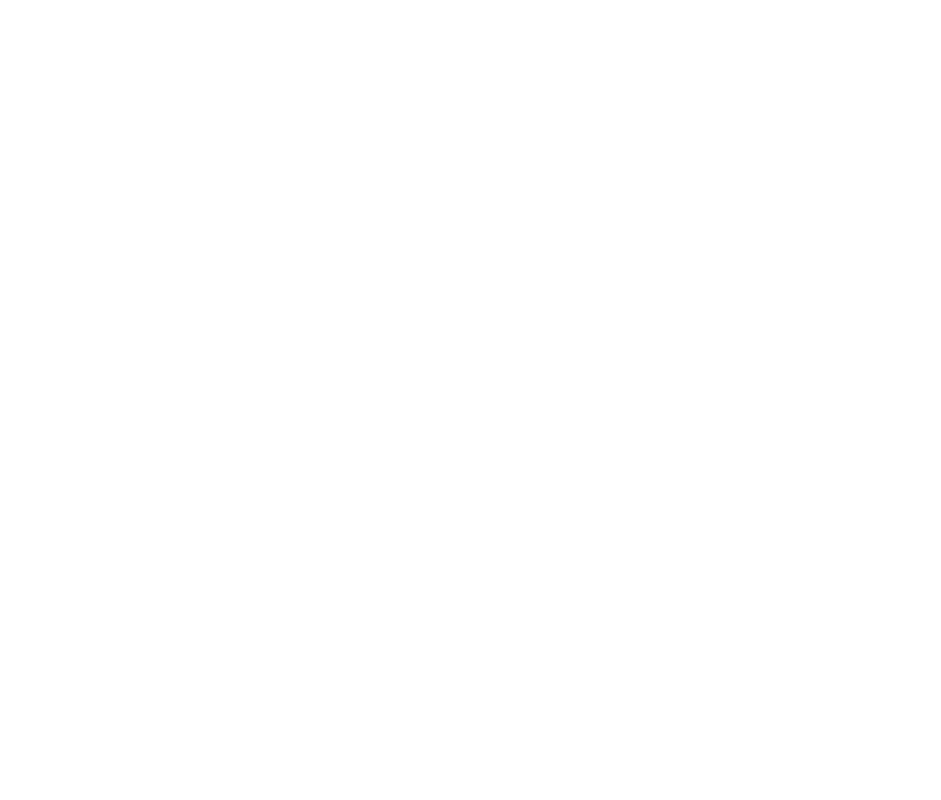
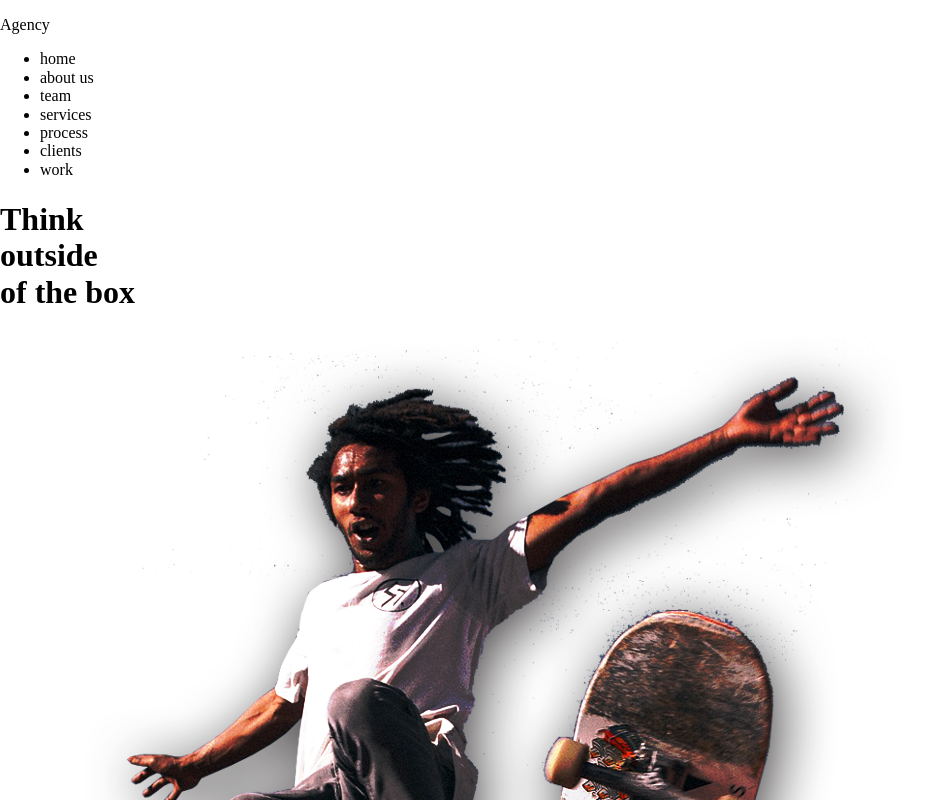
Before and after one commit to Desulfo/37-webdev-challenge, a plain HTML site: page index.html in a window 1280 px wide. Shown: the top 800 px of the page, without its empty margins (0-941 px from the left). Drawn offline with Linux system fonts and the light colour scheme.

Commit message:
create header content

```diff
--- a/index.html
+++ b/index.html
@@ -8,5 +8,24 @@
     <title>Agency</title>
 </head>
 <body>
+    <header>
+        <div class="container">
+            <nav>
+                <p class="logo">Agency</p>
+                <ul>
+                    <li><a>home</a></li>
+                    <li><a>about us</a></li>
+                    <li><a>team</a></li>
+                    <li><a>services</a></li>
+                    <li><a>process</a></li>
+                    <li><a>clients</a></li>
+                    <li><a>work</a></li>
+                </ul>
+            </nav>
+            <h1>Think<br>outside<br><span class="">of the box</span></span></h1>
+            <button>read more</button>
+            <img src="/img/Header/skateboarder.png" class="out" alt="">
+        </div>
+    </header>
 </body>
 </html>
```
